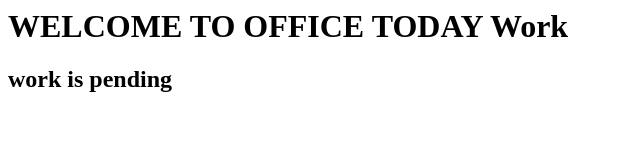
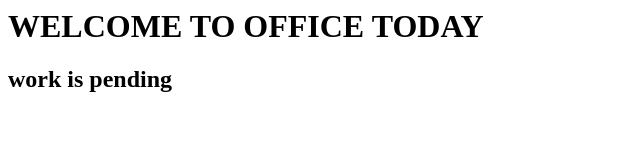
Before and after one commit to Lalla2000/testing, a plain HTML site: page index.html in a window 1280 px wide. Shown: the whole page, without its empty margins (0-640 px from the left). Drawn offline with Linux system fonts and the light colour scheme.

Commit message:
Update index.html

```diff
--- a/index.html
+++ b/index.html
@@ -1,2 +1,2 @@
-<h1>  WELCOME TO OFFICE TODAY Work <h1/>
+<h1>  WELCOME TO OFFICE TODAY  <h1/>
 <h2>  work is pending <h2/>
```
